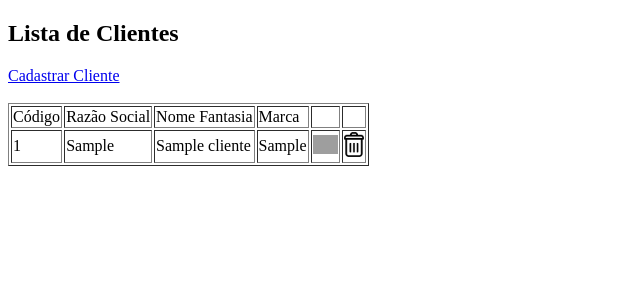
After one commit to Luiz-Faitn/techtext-tcs-senac, a PHP site: page /listar_Cliente.php in a window 1280 px wide. The commit adds this page. Shown: the top 300 px of the page, without its empty margins (0-640 px from the left). Run offline with PHP 8.4, Linux system fonts and the light colour scheme; tables that the repository leaves empty or names only in its code hold one stand-in row (values such as "Sample post"); grey boxes are pictures that could not be loaded.

Commit message:
Atualização Cliente.

```diff
--- a/conexao.php
+++ b/conexao.php
@@ -1,8 +1,11 @@
 <?php
-    error_reporting(E_ALL ^E_NOTICE);
 
-    $conexao = mysqli_connect("localhost", "root", "mysql", "mydb");
+$hostname = "localhost";
+$usuario  = "root";
+$senha    = "9548";
+$banco    = "mydb";
 
-    if ($conexao == false) {
-        die("Erro na conexão: " . mysqli_connect_error());
-    }
+$conexao = new mysqli($hostname, $usuario, $senha, $banco);
+if ($conexao->connect_errno) {
+    echo "Falha ao conectar: (" . $conexao->connect_errno . ") " . $conexao->connect_error;
+}
--- a/excluir_Cliente.php
+++ b/excluir_Cliente.php
@@ -2,7 +2,7 @@
 
 include "conexao.php";
 
-$sql = "DELETE FROM cliente WHERE idcliente = $_GET[codigo]";
+$sql = "DELETE FROM cliente WHERE idcliente = $_GET[cod]";
 
 $resultado = mysqli_query($conexao, $sql);
 
--- a/grava_Cliente.php
+++ b/grava_Cliente.php
@@ -7,7 +7,7 @@ $nome_fantasia = $_POST['nome_fantasia'];
 $marca         = $_POST['marca'];
 
 if ($_POST['cod']) {
-    $sql = "UPDATE cliente SET razao_social='$razao_social', nome_fantasia='$nome_fantasia', marca='$marca' WHERE idcliente=$_POST[codigo] ";
+    $sql = "UPDATE cliente SET razao_social='$razao_social', nome_fantasia='$nome_fantasia', marca='$marca' WHERE idCliente=$_POST[cod] ";
 } else {
     $sql = "INSERT INTO cliente (razao_social, nome_fantasia, marca) VALUES ('$razao_social', '$nome_fantasia', '$marca') ";
 }
--- /dev/null
+++ b/listar_Cliente.php
@@ -0,0 +1,55 @@
+<?php
+    include "conexao.php";
+
+    $sql = "SELECT idCliente, razao_social, nome_fantasia, marca FROM cliente ORDER BY idCliente DESC";
+    $resultado = mysqli_query($conexao, $sql);
+    if (!$resultado) {
+        echo "ERRO: " . mysqli_error($conexao);
+    }
+?>
+
+<!DOCTYPE html>
+<html lang="pt_br">
+<body>
+    <h2>Lista de Clientes</h2>
+
+    <a href="form_Cliente.php">Cadastrar Cliente</a><br /><br />
+
+    <table border="1">
+        <tr>
+            <td>Código</td>
+            <td>Razão Social</td>
+            <td>Nome Fantasia</td>
+            <td>Marca</td>
+            <td></td>
+            <td></td>
+        </tr>
+
+<?php
+    while ($linha = mysqli_fetch_array($resultado)) {
+        echo "<tr>";
+        echo "<td>$linha[idCliente]</td>";
+        echo "<td>$linha[razao_social]</td>";
+        echo "<td>$linha[nome_fantasia]</td>";
+        echo "<td>$linha[marca]</td>";
+
+        echo "<td>";
+
+        echo "<a href='form_Cliente.php?cod=$linha[idCliente]'>";
+        echo "<img src='edit.png' width='25' />";
+        echo "</a>";
+
+        echo "<td>";
+
+        echo "<a href='excluir_Cliente.php?cod=$linha[idCliente]'>";
+        echo "<img src='deletar.png' width='20' />";
+        echo "</a>";
+
+        echo "</td>";
+        echo "</tr>";
+    }
+
+?>
+    </table>
+</body>
+</html>
```
Also changed, not shown: form_Cliente.php (+7 -4 lines).
